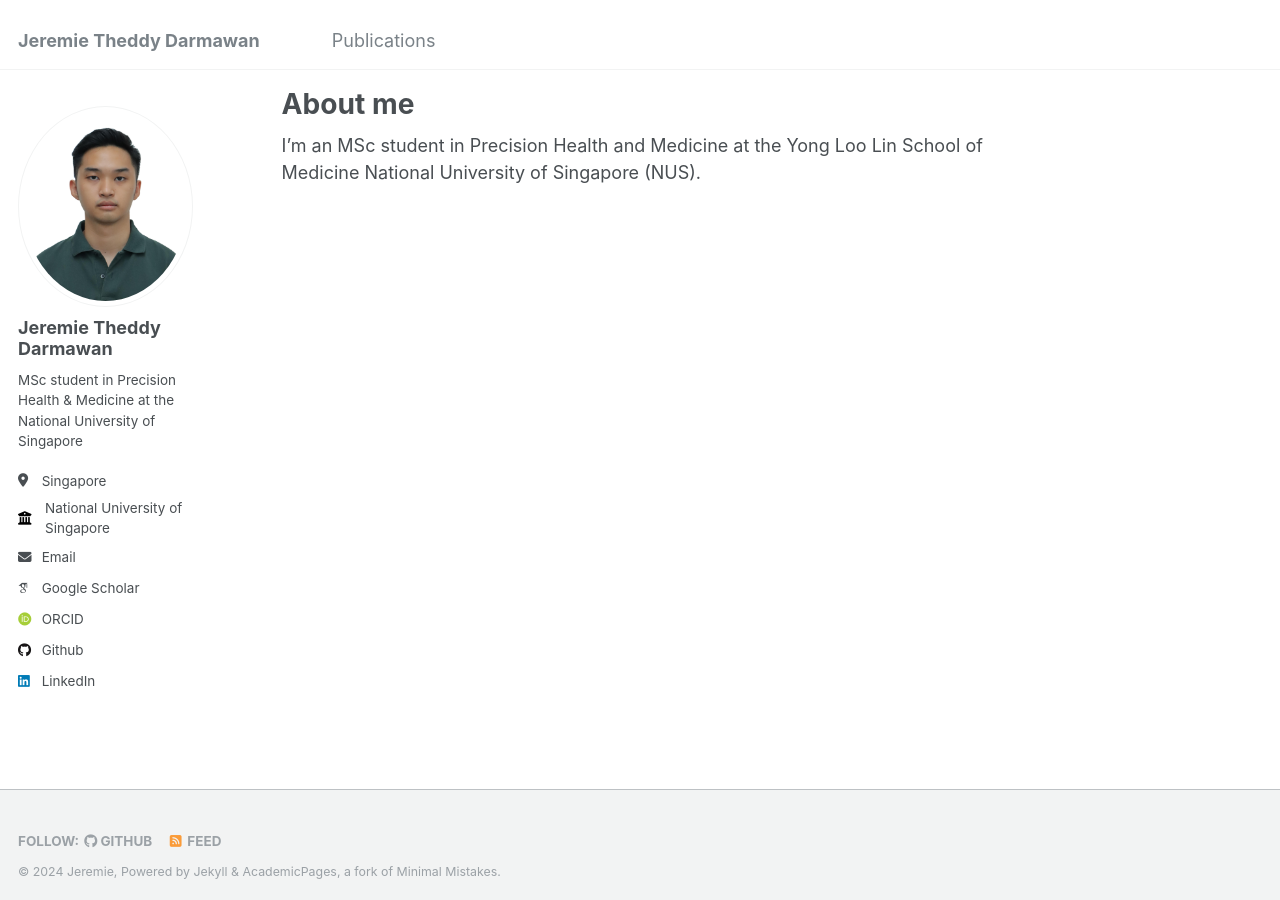
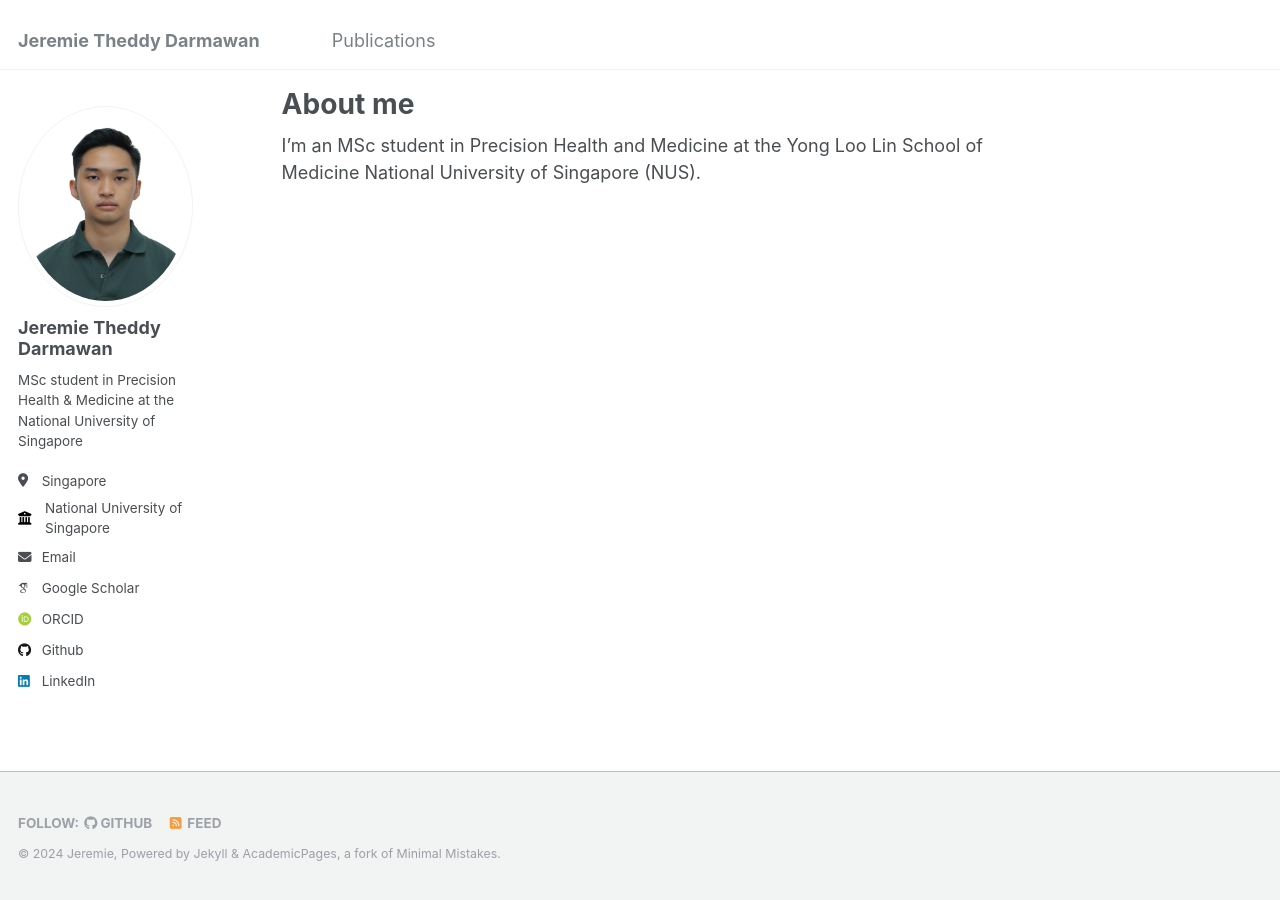
Before and after one commit to jeremietd/jeremietd.github.io, a Jekyll site: the page built from _pages/about.md, in a window 1280 px wide. Built offline with Jekyll 4.4.1, drawn with Linux system fonts in a browser that asks for light colours; some web fonts are replaced.

Commit message:
Update _footer.scss

```diff
--- a/_sass/_footer.scss
+++ b/_sass/_footer.scss
@@ -1,3 +1,97 @@
+// /* ==========================================================================
+//    FOOTER
+//    ========================================================================== */
+
+// .page__footer {
+//   @include clearfix;
+//   float: left;
+//   margin-left: 0;
+//   margin-right: 0;
+//   width: 100%;
+//   clear: both;
+//   /* sticky footer fix start */
+//   position: absolute;
+//   bottom: 0em;
+//   height: auto;
+//   /* sticky footer fix end */
+//   margin-top: 2em;
+//   color: mix(#fff, $gray, 25%);
+//   -webkit-animation: intro 0.3s both;
+//           animation: intro 0.3s both;
+//   -webkit-animation-delay: 0.45s;
+//           animation-delay: 0.45s;
+//   background-color: $lighter-gray;
+//   border-top: 1px solid $light-gray;
+
+//   footer {
+//     @include clearfix;
+//     margin-left: auto;
+//     margin-right: auto;
+//     // margin-top: 1em;
+//     margin-top: 2em;
+//     max-width: 100%;
+//     padding: 0 1em 1em;
+
+//     @include breakpoint($x-large) {
+//       max-width: $x-large;
+//     }
+//   }
+
+//   a {
+//     color: inherit;
+//     text-decoration: none;
+
+//     &:hover {
+//       text-decoration: underline;
+//     }
+//   }
+
+//   .fas,
+//   .fab,
+//   .far,
+//   .fal {
+//     color: mix(#fff, $gray, 25%);
+//   }
+// }
+
+// .page__footer-copyright {
+//   font-family: $global-font-family;
+//   font-size: $type-size-7;
+// }
+
+// .page__footer-follow {
+//   ul {
+//     margin: 0;
+//     padding: 0;
+//     list-style-type: none;
+//   }
+
+//   li {
+//     display: inline-block;
+//     padding-top: 5px;
+//     padding-bottom: 5px;
+//     font-family: $sans-serif-narrow;
+//     font-size: $type-size-6;
+//     text-transform: uppercase;
+//   }
+
+//   li + li:before {
+//     content: "";
+//     padding-right: 5px;
+//   }
+
+//   a {
+//     padding-right: 10px;
+//     font-weight: bold;
+//   }
+
+//   .social-icons {
+//     a {
+//       white-space: nowrap;
+//     }
+//   }
+// }
+
 /* ==========================================================================
    FOOTER
    ========================================================================== */
@@ -14,7 +108,7 @@
   bottom: 0em;
   height: auto;
   /* sticky footer fix end */
-  margin-top: 2em;
+  margin-top: 3em;
   color: mix(#fff, $gray, 25%);
   -webkit-animation: intro 0.3s both;
           animation: intro 0.3s both;
@@ -27,10 +121,9 @@
     @include clearfix;
     margin-left: auto;
     margin-right: auto;
-    // margin-top: 1em;
     margin-top: 2em;
     max-width: 100%;
-    padding: 0 1em 1em;
+    padding: 0 1em 2em;
 
     @include breakpoint($x-large) {
       max-width: $x-large;
```
